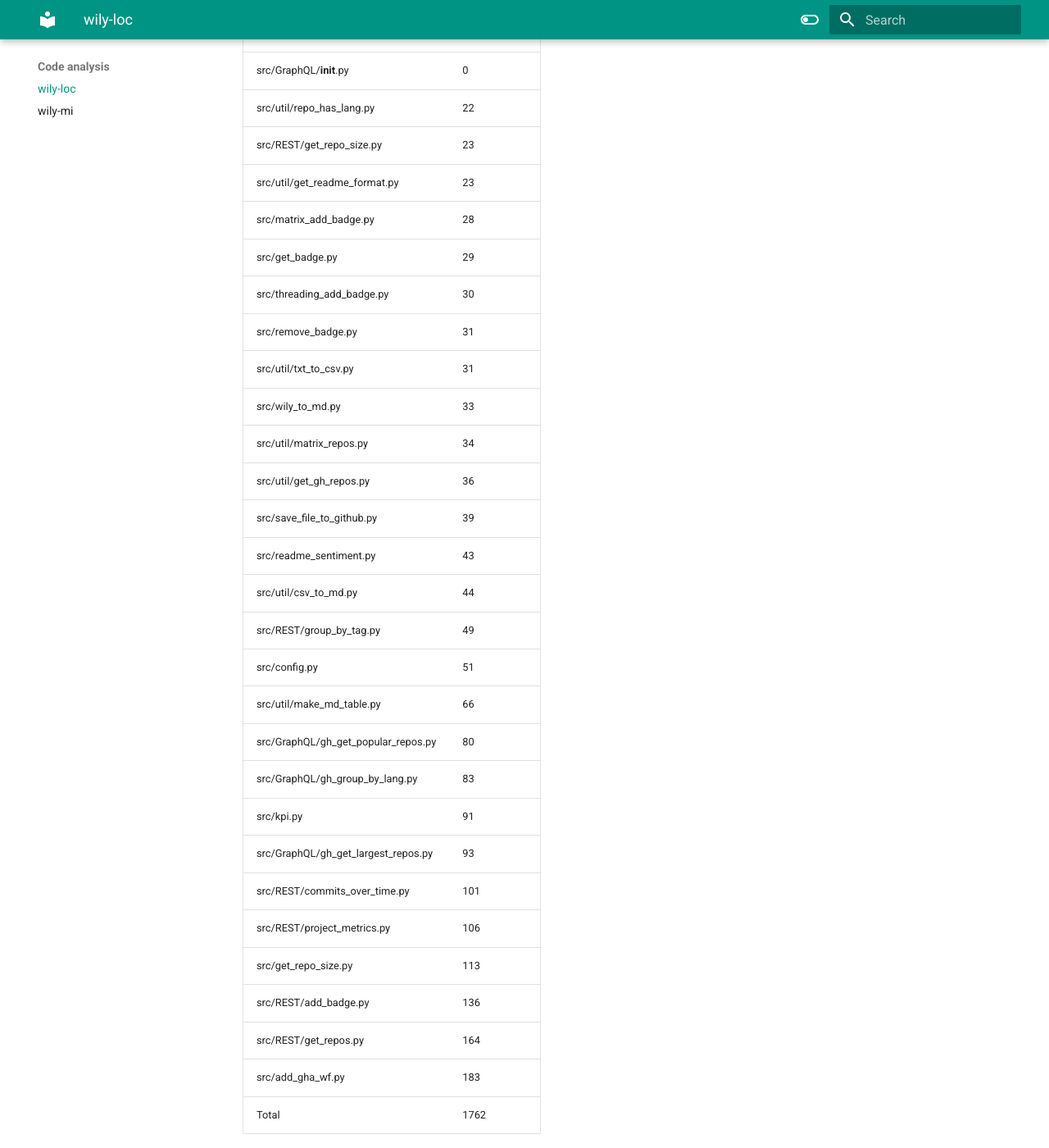
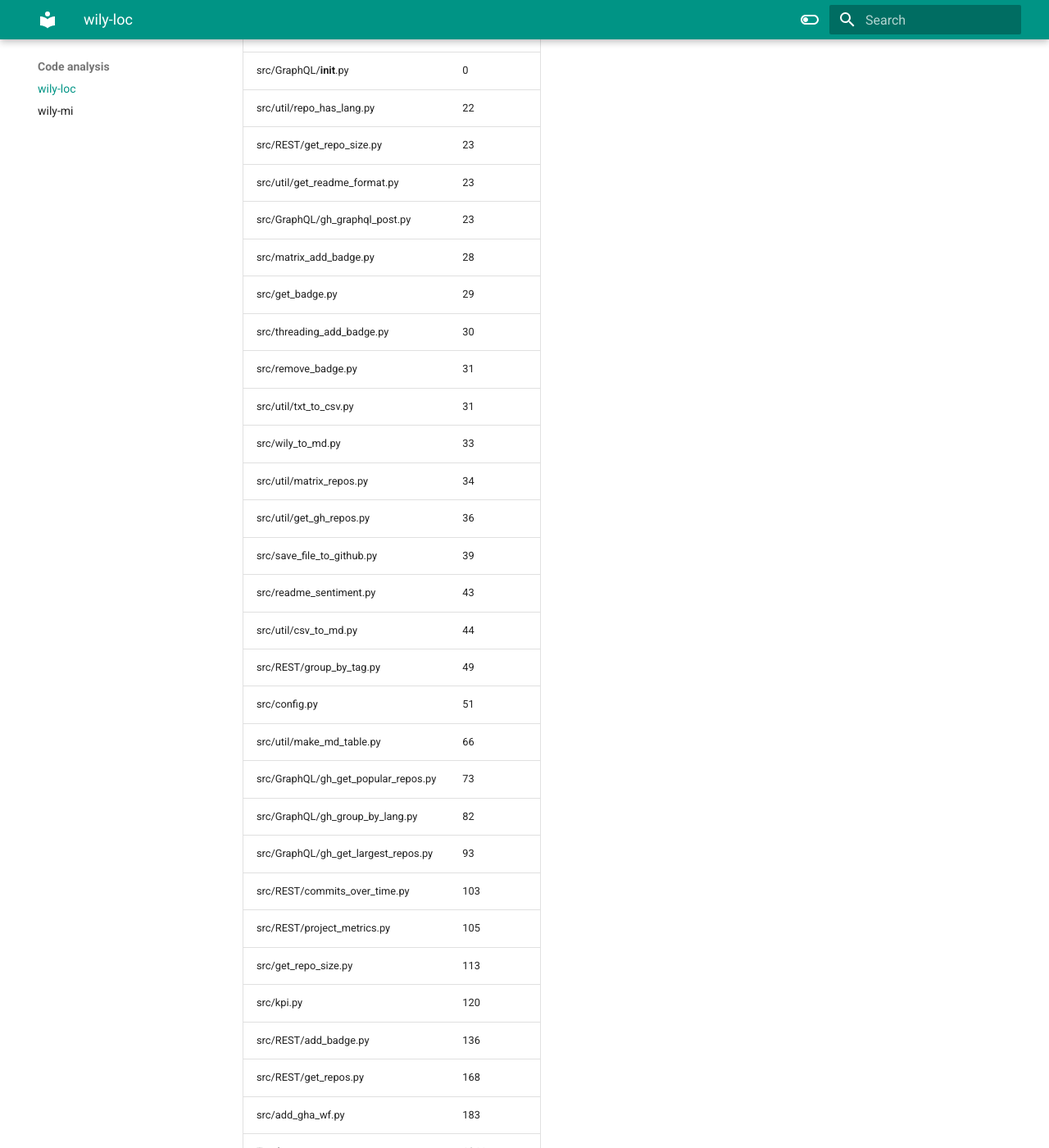
Before and after one commit to TheNewThinkTank/project-metrics, an MkDocs documentation site: the page built from docs/project_docs/code-analysis/wily-loc.md, in a window 1280 px wide and 1400 px high, scrolled down 346 px. Shown: the whole window at 82% size. Built offline with MkDocs 1.6.1 and Material for MkDocs 9.7.7, drawn with Linux system fonts in a browser that asks for light colours.

Commit message:
Updating file

```diff
--- a/docs/project_docs/code-analysis/wily-loc.md
+++ b/docs/project_docs/code-analysis/wily-loc.md
@@ -9,6 +9,7 @@
 | src/util/repo_has_lang.py           |              22 |
 | src/REST/get_repo_size.py           |              23 |
 | src/util/get_readme_format.py       |              23 |
+| src/GraphQL/gh_graphql_post.py      |              23 |
 | src/matrix_add_badge.py             |              28 |
 | src/get_badge.py                    |              29 |
 | src/threading_add_badge.py          |              30 |
@@ -23,14 +24,14 @@
 | src/REST/group_by_tag.py            |              49 |
 | src/config.py                       |              51 |
 | src/util/make_md_table.py           |              66 |
-| src/GraphQL/gh_get_popular_repos.py |              80 |
-| src/GraphQL/gh_group_by_lang.py     |              83 |
-| src/kpi.py                          |              91 |
+| src/GraphQL/gh_get_popular_repos.py |              73 |
+| src/GraphQL/gh_group_by_lang.py     |              82 |
 | src/GraphQL/gh_get_largest_repos.py |              93 |
-| src/REST/commits_over_time.py       |             101 |
-| src/REST/project_metrics.py         |             106 |
+| src/REST/commits_over_time.py       |             103 |
+| src/REST/project_metrics.py         |             105 |
 | src/get_repo_size.py                |             113 |
+| src/kpi.py                          |             120 |
 | src/REST/add_badge.py               |             136 |
-| src/REST/get_repos.py               |             164 |
+| src/REST/get_repos.py               |             168 |
 | src/add_gha_wf.py                   |             183 |
-| Total                               |            1762 |
+| Total                               |            1811 |
```
